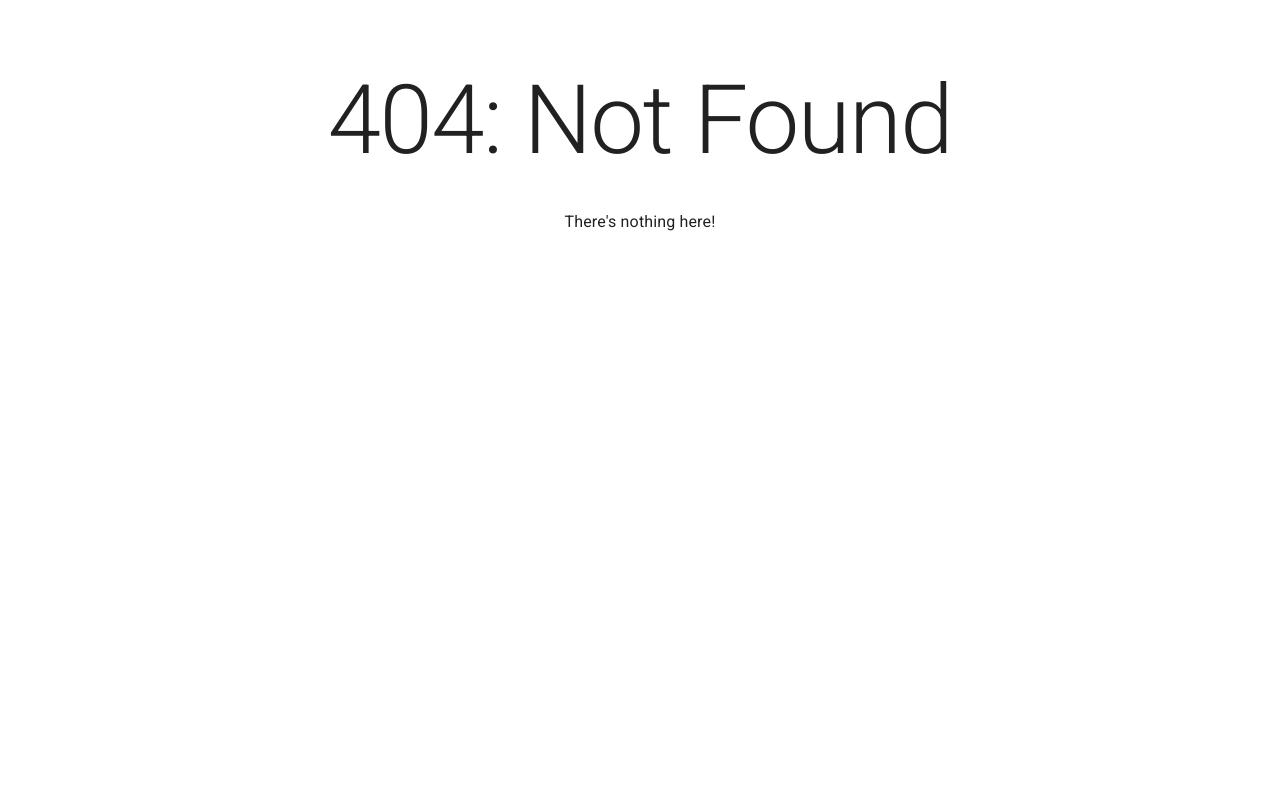
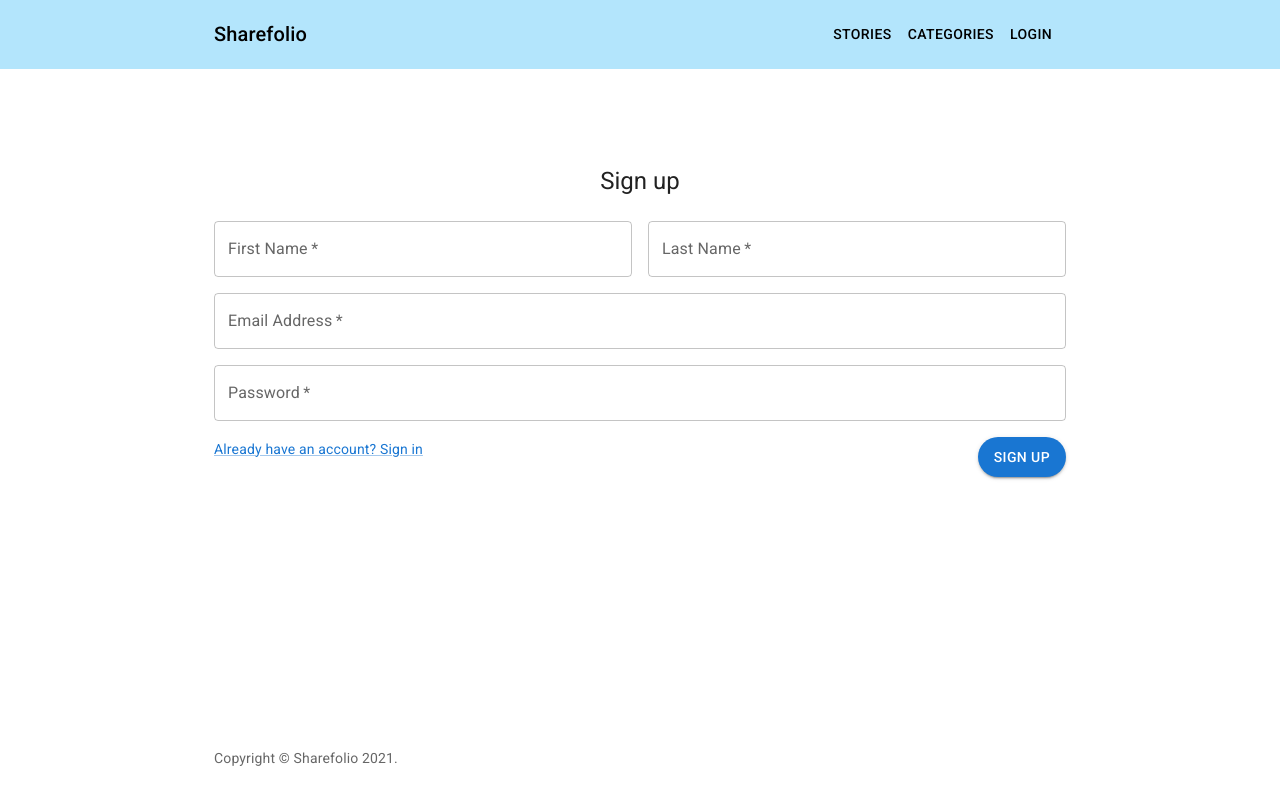
Before and after one commit to mluo24/sharefolio-frontend, a React (Create React App) app: page /register in a window 1280 px wide. Before the commit this address had no page. Built offline with nearby package versions, Linux system fonts and the light colour scheme.

Commit message:
added login and register pages

```diff
--- a/src/App.tsx
+++ b/src/App.tsx
@@ -21,6 +21,8 @@ import PageNotFound from "./Pages/PageNotFound";
 import Story from "./Pages/Story";
 import Chapter from "./Pages/Chapter";
 import Category from "./Pages/Category";
+import Login from "./Pages/Login";
+import Register from "./Pages/Register";
 
 // this part is used to make sure that links use react router for routing
 const LinkBehavior = React.forwardRef<
@@ -60,6 +62,8 @@ const App = () => {
         <Routes>
           <Route element={<GeneralLayout />}>
             <Route path="/" element={<Home />} />
+            <Route path="login" element={<Login />} />
+            <Route path="register" element={<Register />} />
             <Route path="stories">
               <Route index element={<Stories />} />
               <Route path=":storyid/:storyslug" element={<Story />} />
--- a/src/Components/Navbar.tsx
+++ b/src/Components/Navbar.tsx
@@ -17,6 +17,7 @@ import React from "react";
 const pages = [
   { name: "Stories", url: "/stories" },
   { name: "Categories", url: "/categories" },
+  { name: "Login", url: "/login" },
 ];
 // const settings = ["Profile", "Account", "Dashboard", "Logout"];
 
--- /dev/null
+++ b/src/Pages/Login.tsx
@@ -0,0 +1,76 @@
+import { Box, Typography, Grid, TextField, Button, Link } from "@mui/material";
+
+const Login = () => {
+  const handleSubmit = (event: React.FormEvent<HTMLFormElement>) => {
+    event.preventDefault();
+    const data = new FormData(event.currentTarget);
+    // eslint-disable-next-line no-console
+    console.log({
+      email: data.get("email"),
+      password: data.get("password"),
+    });
+  };
+
+  return (
+    <Box
+      sx={{
+        marginTop: 8,
+        display: "flex",
+        flexDirection: "column",
+        alignItems: "center",
+      }}
+    >
+      <Typography component="h1" variant="h5">
+        Sign in
+      </Typography>
+      <Box component="form" onSubmit={handleSubmit} noValidate sx={{ mt: 3 }}>
+        <Grid container spacing={2}>
+          <Grid item xs={12}>
+            <TextField
+              required
+              fullWidth
+              id="email"
+              label="Email Address"
+              name="email"
+              autoComplete="email"
+            />
+          </Grid>
+          <Grid item xs={12}>
+            <TextField
+              required
+              fullWidth
+              name="password"
+              label="Password"
+              type="password"
+              id="password"
+              autoComplete="current-password"
+            />
+          </Grid>
+          <Grid item xs={12} display="flex" justifyContent="flex-end">
+            <Button
+              type="submit"
+              variant="contained"
+              sx={{ mb: 4, py: 1, borderRadius: 10 }}
+            >
+              Sign In
+            </Button>
+          </Grid>
+        </Grid>
+        <Grid container>
+          <Grid item xs>
+            <Link href="#" variant="body2">
+              Forgot password?
+            </Link>
+          </Grid>
+          <Grid item>
+            <Link href="/register" variant="body2">
+              {"Don't have an account? Sign Up"}
+            </Link>
+          </Grid>
+        </Grid>
+      </Box>
+    </Box>
+  );
+};
+
+export default Login;
--- /dev/null
+++ b/src/Pages/Register.tsx
@@ -0,0 +1,89 @@
+import { Box, Typography, Grid, TextField, Button, Link } from "@mui/material";
+
+const Register = () => {
+  const handleSubmit = (event: React.FormEvent<HTMLFormElement>) => {
+    event.preventDefault();
+    const data = new FormData(event.currentTarget);
+    // eslint-disable-next-line no-console
+    console.log({
+      email: data.get("email"),
+      password: data.get("password"),
+    });
+  };
+
+  return (
+    <Box
+      sx={{
+        marginTop: 8,
+        display: "flex",
+        flexDirection: "column",
+        alignItems: "center",
+      }}
+    >
+      <Typography component="h1" variant="h5">
+        Sign up
+      </Typography>
+      <Box component="form" noValidate onSubmit={handleSubmit} sx={{ mt: 3 }}>
+        <Grid container spacing={2}>
+          <Grid item xs={12} sm={6}>
+            <TextField
+              autoComplete="given-name"
+              name="firstName"
+              required
+              fullWidth
+              id="firstName"
+              label="First Name"
+            />
+          </Grid>
+          <Grid item xs={12} sm={6}>
+            <TextField
+              required
+              fullWidth
+              id="lastName"
+              label="Last Name"
+              name="lastName"
+              autoComplete="family-name"
+            />
+          </Grid>
+          <Grid item xs={12}>
+            <TextField
+              required
+              fullWidth
+              id="email"
+              label="Email Address"
+              name="email"
+              autoComplete="email"
+            />
+          </Grid>
+          <Grid item xs={12}>
+            <TextField
+              required
+              fullWidth
+              name="password"
+              label="Password"
+              type="password"
+              id="password"
+              autoComplete="new-password"
+            />
+          </Grid>
+          <Grid xs={12} sm={8} item>
+            <Link href="/login" variant="body2">
+              Already have an account? Sign in
+            </Link>
+          </Grid>
+          <Grid xs={12} sm={4} item display="flex" justifyContent="flex-end">
+            <Button
+              type="submit"
+              variant="contained"
+              sx={{ py: 1, borderRadius: 10 }}
+            >
+              Sign Up
+            </Button>
+          </Grid>
+        </Grid>
+      </Box>
+    </Box>
+  );
+};
+
+export default Register;
```
